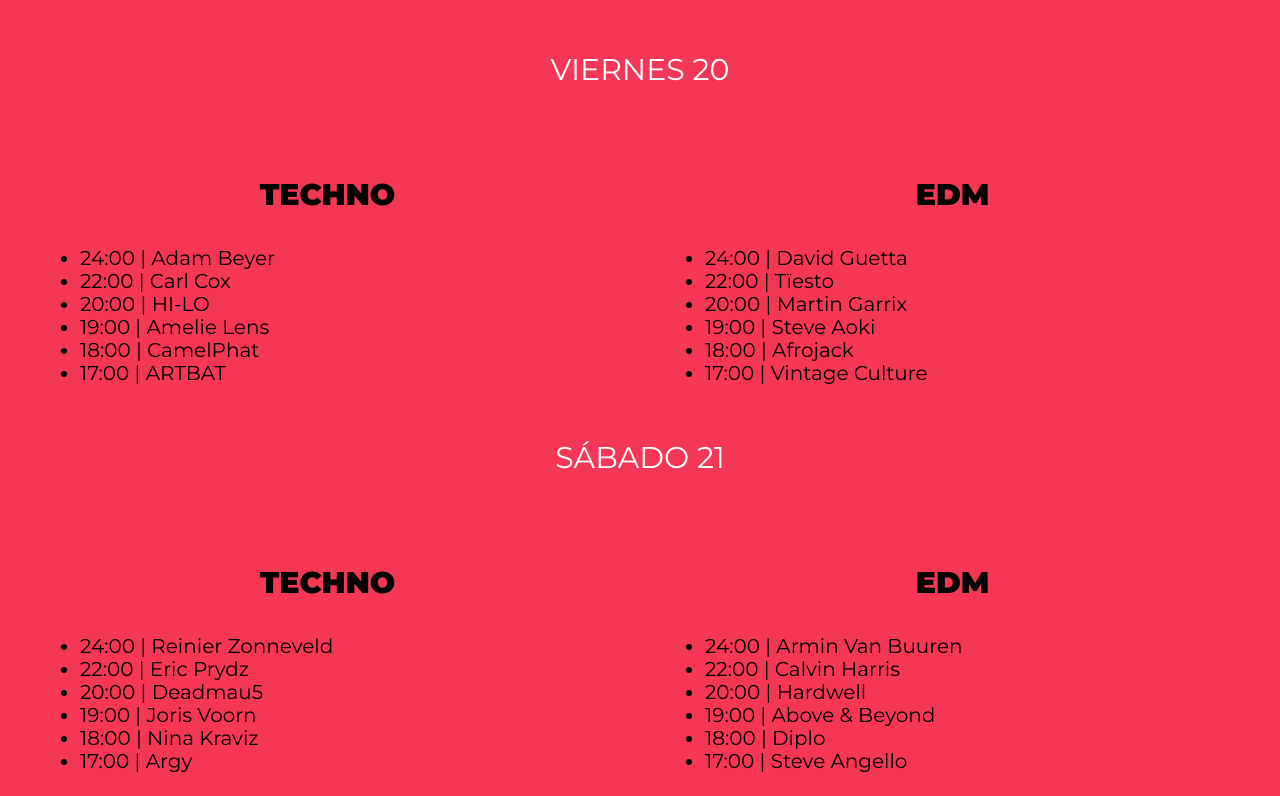
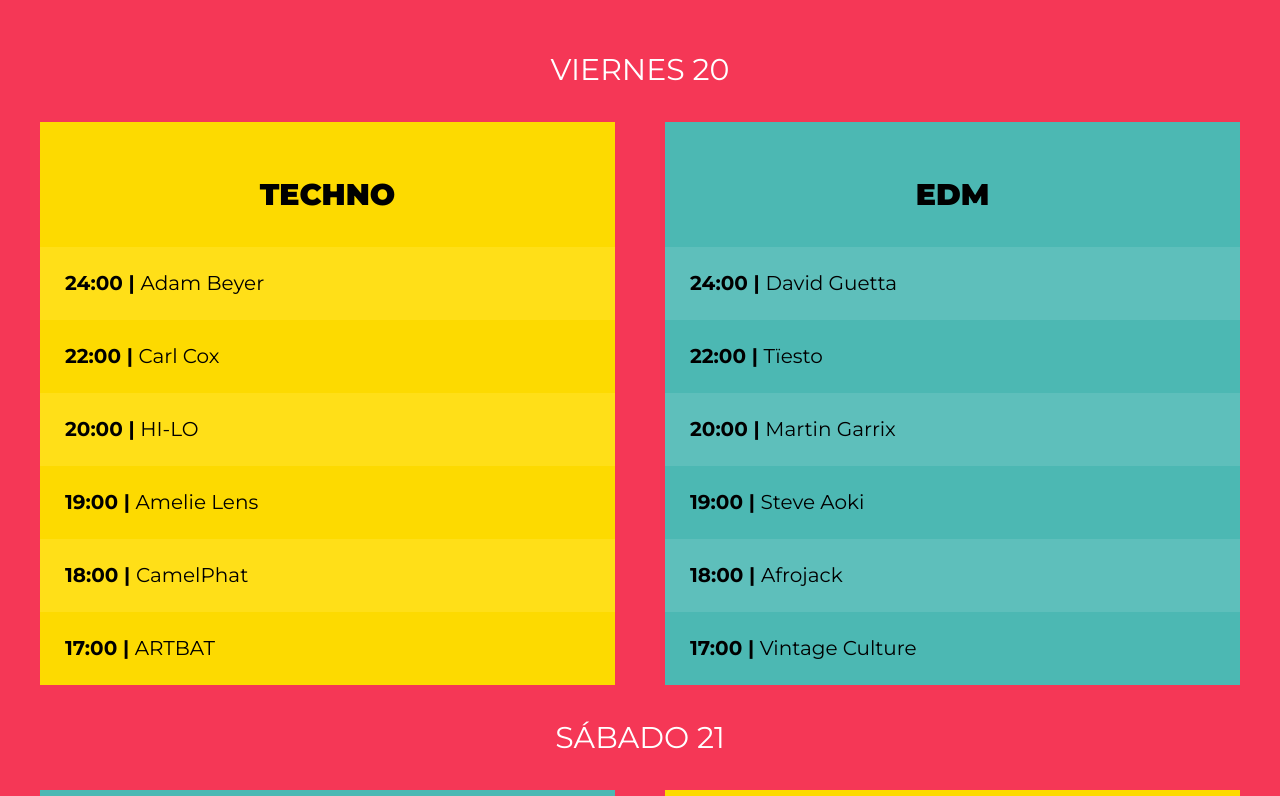
Before and after one commit to andresmdevco/music-festival, a website: page index.html in a window 1280 px wide. Shown: the part 1481-2277 px from the top of the page. Drawn offline with Linux system fonts and the light colour scheme.

Commit message:
style: complete lineup section styles

```diff
--- a/src/scss/base/_mixins.scss
+++ b/src/scss/base/_mixins.scss
@@ -33,3 +33,9 @@
     gap: $gap;
     align-items: center;
 }
+
+@mixin resetear-lista {
+    margin: 0;
+    padding: 0;
+    list-style: none;
+}
--- a/src/scss/layout/_festival.scss
+++ b/src/scss/layout/_festival.scss
@@ -1,5 +1,6 @@
 @use 'base/variables' as v;
 @use 'base/mixins' as m;
+@use 'sass:color';
 
 .sobre-festival {
     @include m.contenedor;
@@ -22,3 +23,18 @@
         font-weight: 700;
     }
 }
+
+.bg-amarillo {
+    background-color: v.$amarillo;
+    li:nth-child(odd) {
+        /* background-color: lighten(v.$amarillo, 5%); */
+        background-color: color.adjust(v.$amarillo, $lightness: 5%);
+    }
+}
+
+.bg-verde {
+    background-color: v.$verde;
+    li:nth-child(odd) {
+        background-color: color.adjust(v.$verde, $lightness: 5%);
+    }
+}
--- a/src/scss/layout/_lineup.scss
+++ b/src/scss/layout/_lineup.scss
@@ -29,3 +29,14 @@
         text-align: center;
     }
 }
+
+.calendario {
+    @include m.resetear-lista;
+    li {
+        padding: 2.5rem;
+        font-weight: 700;
+        span {
+            font-weight: 400;
+        }
+    }
+}
--- a/src/scss/layout/_video.scss
+++ b/src/scss/layout/_video.scss
@@ -13,6 +13,7 @@
         background: linear-gradient(
             270deg,
             rgba(v.$morado, 60%),
+            /* rgba(darken(v.$morado, 20%), 90%) */
             rgba(color.adjust(v.$morado, $lightness: -20%), 90%)
         );
         inset: 0;
```
Also changed, not shown: build/css/app.css.
